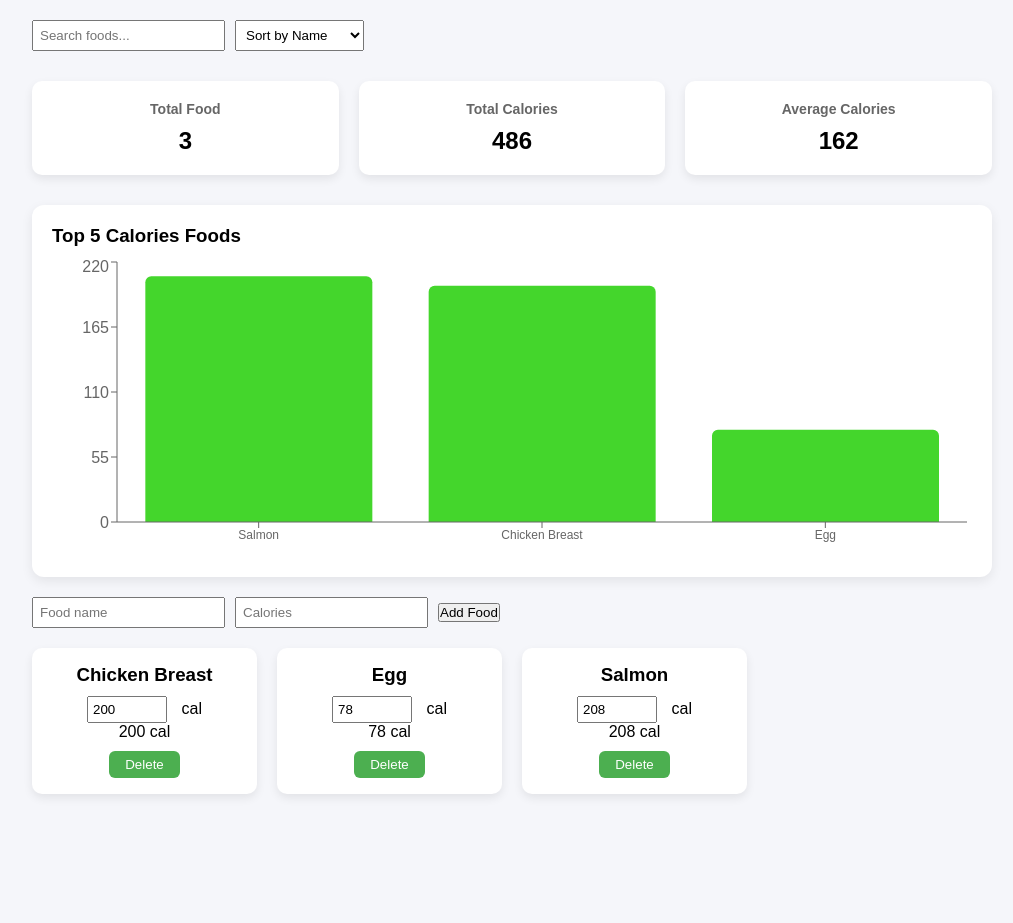
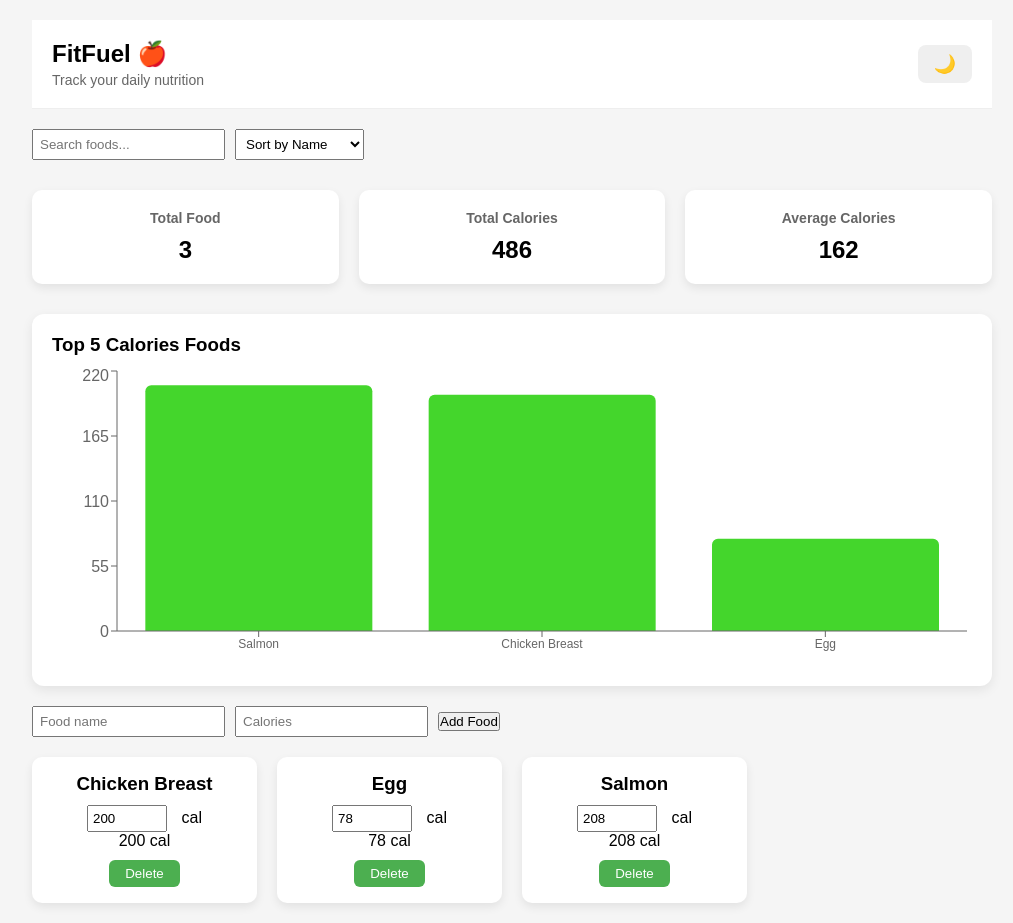
Before and after one commit to tranthituongvy/fitfuel, a React (Vite) app: page / in a window 1280 px wide. Shown: the whole page, without its empty margins (128-1141 px from the left). Before the commit the page ends 814 px from the top, so only its background shows below. Built offline with nearby package versions, Linux system fonts and the light colour scheme.

Commit message:
Day 30 - Remove Change DarkMode to Header

```diff
--- a/src/components/Header.jsx
+++ b/src/components/Header.jsx
@@ -1,4 +1,4 @@
-function Header ({darkMode, setDarkMode}) {
+function Header({ darkMode, toggleTheme }) {
   return (
     <div className="app-header">
       <div className="logo">
@@ -6,16 +6,11 @@ function Header ({darkMode, setDarkMode}) {
         <p>Track your daily nutrition</p>
       </div>
 
-            <button
-                className="changeMode"
-                onClick={() => setDarkMode(!darkMode)}>
-
-                {darkMode ? "Light Mode ☀️" : "Dark Mode 🌙"}
+      <button className="changeMode" onClick={toggleTheme}>
+        {darkMode ? "☀️" : "🌙"}
       </button>
-
     </div>
   );
-
 }
 
 export default Header;
--- /dev/null
+++ b/src/hooks/useTheme.js
@@ -0,0 +1,20 @@
+import { useState, useEffect } from "react";
+
+export const useTheme = () => {
+  const [darkMode, setDarkMode] = useState(() => {
+    return localStorage.getItem("theme") === "dark";
+  });
+
+  useEffect(() => {
+    localStorage.setItem("theme", darkMode ? "dark" : "light");
+  }, [darkMode]);
+
+  const toggleTheme = () => {
+    setDarkMode(prev => !prev);
+  };
+
+  return {
+    darkMode,
+    toggleTheme
+  };
+};
--- a/src/pages/Home.jsx
+++ b/src/pages/Home.jsx
@@ -1,4 +1,7 @@
 import { useState } from "react";
+
+import { useTheme } from "../hooks/useTheme";
+import Header from "../components/Header";
 
 import SearchBar from "../components/SearchBar";
 import FoodList from "../components/FoodList";
@@ -10,6 +13,7 @@ import Toast from "../components/Toast";
 import { useFoods } from "../hooks/useFoods";
 
 function Home() {
+  const { darkMode, toggleTheme } = useTheme();
   const [search, setSearch] = useState("");
   const [sortType, setSortType] = useState("name");
 
@@ -58,7 +62,10 @@ function Home() {
   };
 
   return (
+    <div className={`app ${darkMode ? "dark" : ""}`}>
       <div className="home-container">
+
+        <Header darkMode={darkMode} toggleTheme={toggleTheme} />
 
         <SearchBar
           search={search}
@@ -100,6 +107,7 @@ function Home() {
         )}
 
       </div>
+    </div>
   );
 }
 
```
Lines whose indentation alone changed are shown as unchanged.
